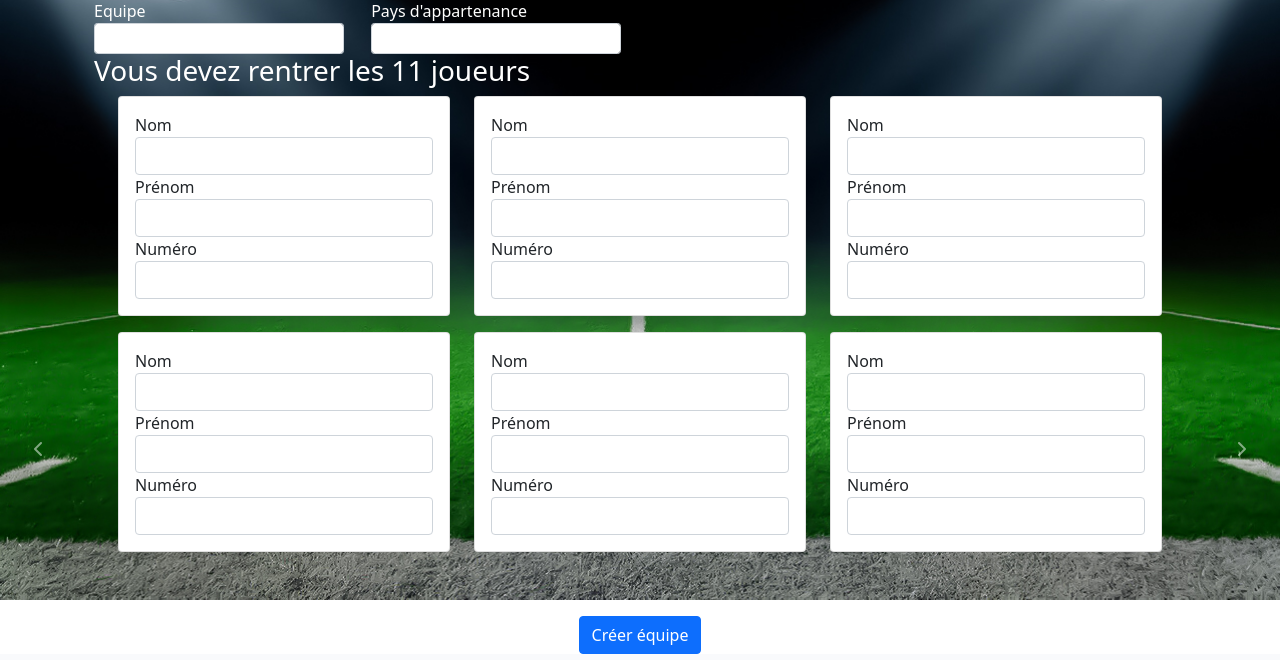
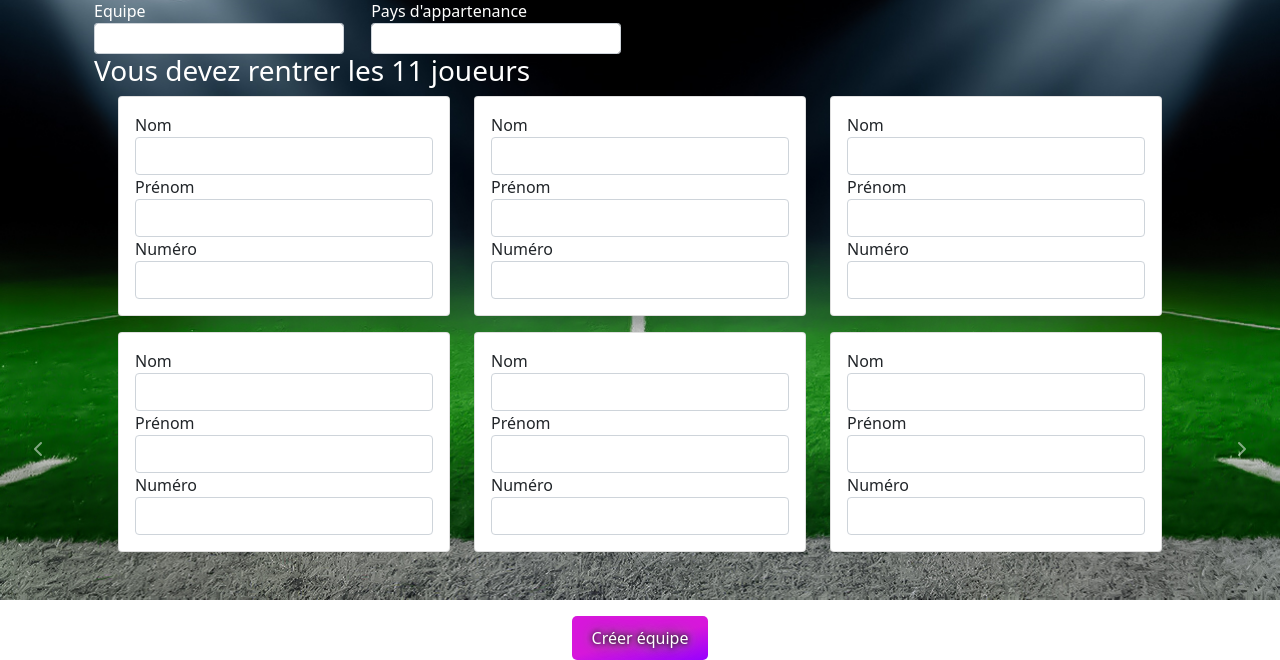
Before and after one commit to VitorPinto1/superbowl_ECF, a Flask app: page /creation in a window 1280 px wide. Shown: the part 227-887 px from the top of the page. Run offline with Flask 3, Linux system fonts and the light colour scheme; parts of the project's set-up code (start-up, migrations or seed data) failed here and were passed over; some libraries are stand-ins or nearby versions.

Commit message:
modification button, table

```diff
--- a/app.py
+++ b/app.py
@@ -980,3 +980,7 @@ def planification_form():
 @app.route('/planification')
 def planification():
     return render_template('planification.html')
+
+@app.route('/buttontest')
+def buttontest():
+    return render_template('buttontest.html')
--- a/static/css/style.css
+++ b/static/css/style.css
@@ -116,6 +116,31 @@ button:focus {
 
 
 
+.neon-btn {
+  background: rgb(215,23,219);
+  background: linear-gradient(167deg, rgba(215,23,219,1) 53%, rgba(151,0,255,1) 100%);
+
+  color: #fff;
+  border: none;
+  padding: 10px 20px;
+  border-radius: 5px;
+  font-size: 16px;
+  text-align: center;
+  cursor: pointer;
+  position: relative;
+  overflow: hidden;
+  transition: all 0.3s;
+  text-shadow: 0 0 5px #000000, 0 0 15px #3b3939, 0 0 20px #ffffff,  0 0 10px #4c4747, 0 0 98px #ffffff;
+
+
+}
+
+.neon-btn:hover {
+  box-shadow: 0 0 10px #6f42c1, 0 0 20px #6f42c1, 0 0 30px #6f42c1;
+
+}
+
+
 @media only screen and (max-width: 600px) {
   .table-container {
       overflow-x: auto;
--- a/templates/creation.html
+++ b/templates/creation.html
@@ -82,7 +82,7 @@
 
 
     <div class="text-center mt-3">
-      <button type="submit" class="btn btn-primary">Créer équipe</button>
+      <button type="submit" class="btn neon-btn">Créer équipe</button>
     </div>
   </form>
 </div>
--- a/templates/creation_compte.html
+++ b/templates/creation_compte.html
@@ -43,7 +43,7 @@
 
       <div class="mb-3">
         <div class="d-grid">
-          <button id="submitButton" type="submit" class="btn btn-primary">Creer compte</button>
+          <button id="submitButton" type="submit" class="btn neon-btn">Creer compte</button>
         </div>
       </div>
     </form>
--- a/templates/ecran_validation_compte_url.html
+++ b/templates/ecran_validation_compte_url.html
@@ -6,7 +6,7 @@
   <h3>Felicitations vous avez valide votre compte</h3>
   <div class="btn-container-index d-flex justify-content-center align-items-center">
     <div class="text-center">
-      <a class="btn btn-primary mx-2" href="{{ url_for('index') }}">Retourner à la page principale</a>
+      <a class="btn neon-btn mx-2" href="{{ url_for('index') }}">Retourner à la page principale</a>
     </div>
   </div>
 </div>
--- a/templates/espace_administrateur.html
+++ b/templates/espace_administrateur.html
@@ -10,10 +10,10 @@
 <div class="container">
   <div class="d-flex justify-content-center align-items-center my-4">
     <div class="text-center">
-      <a class="btn btn-primary mx-2" href="{{ url_for('creation') }}">Création</a>
+      <a class="btn neon-btn mx-2" href="{{ url_for('creation') }}">Création</a>
     </div>
     <div class="text-center">
-      <a class="btn btn-primary mx-2" href="{{ url_for('planification') }}">Planification</a>
+      <a class="btn neon-btn mx-2" href="{{ url_for('planification') }}">Planification</a>
     </div>
   </div>
 </div>
```
Also changed, not shown: templates/buttontest.html (added, +14 -0 lines), templates/espace_utilisateur.html (+3 -4 lines), templates/miser_sur_la_selection.html (+9 -9 lines).
